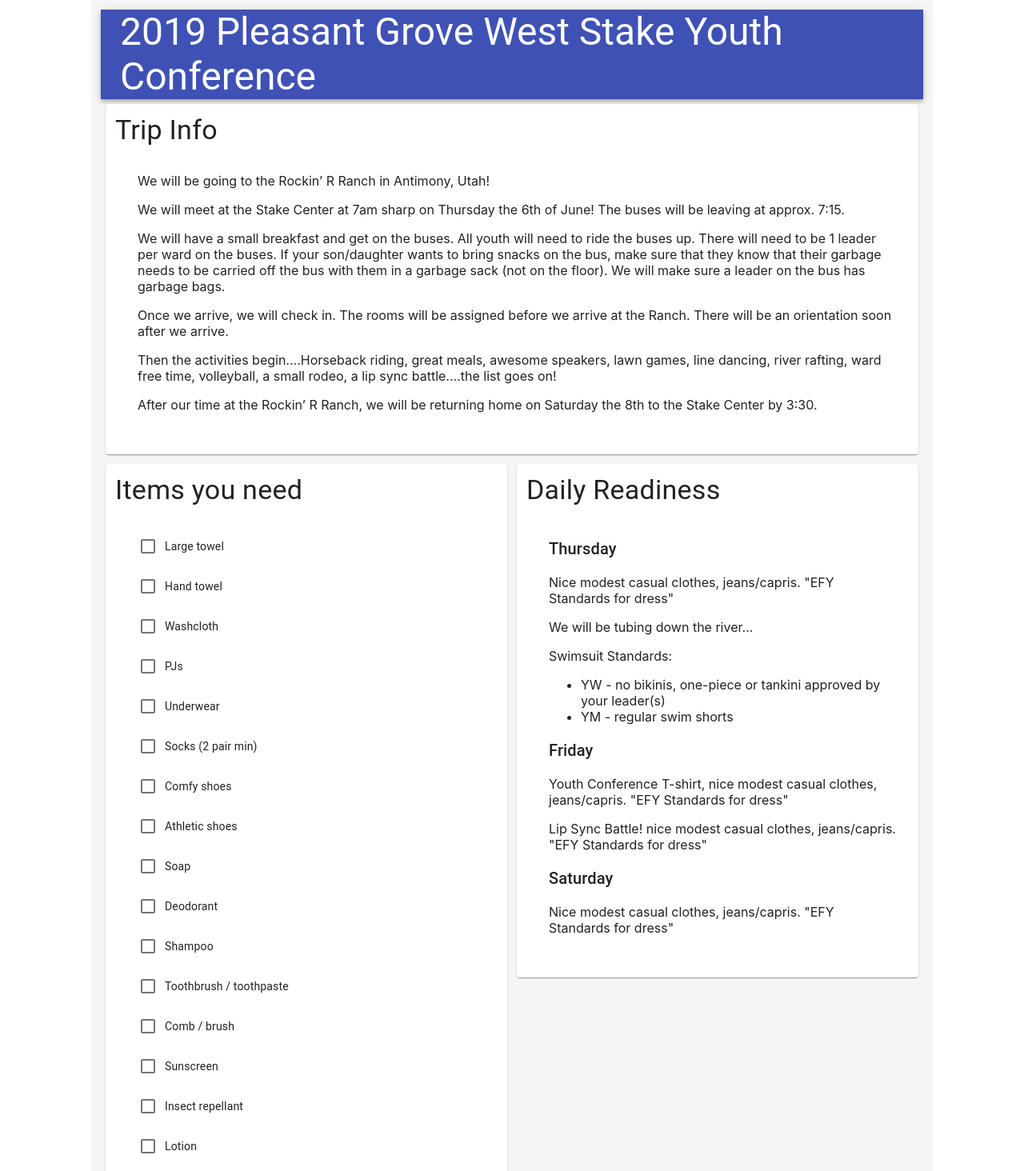
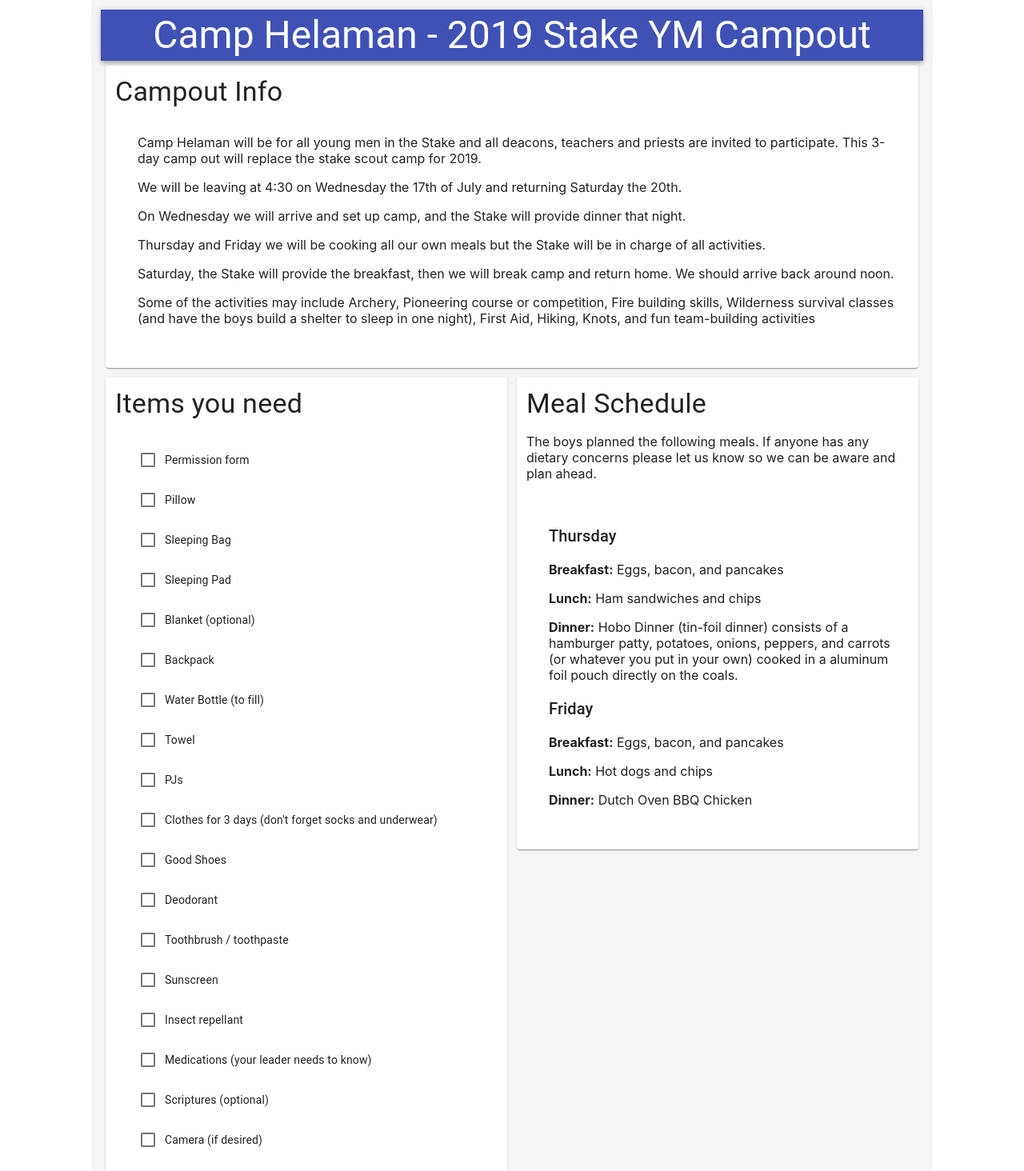
Before and after one commit to smcgee31/YouthConference_2019, a React (Create React App) app: page / in a window 1280 px wide. Shown: the top 1464 px of the page at 80% size. Built offline with nearby package versions, Linux system fonts and the light colour scheme.

Commit message:
feature: update site for Camp Helaman

```diff
--- a/src/Components/Intro.jsx
+++ b/src/Components/Intro.jsx
@@ -4,14 +4,14 @@ import { Card, CardContent, Typography } from '@material-ui/core'
 export default () => {
   return (
     <Card style={ { padding: 12, margin: 6 } }>
-      <Typography variant="h4">Trip Info</Typography>
+      <Typography variant="h4">Campout Info</Typography>
       <CardContent style={ { marginLeft: 12 } }>
-        <p>We will be going to the Rockin’ R Ranch in Antimony, Utah!</p>
-        <p>We will meet at the Stake Center at 7am sharp on Thursday the 6th of June! The buses will be leaving at approx. 7:15.</p>
-        <p>We will have a small breakfast and get on the buses. All youth will need to ride the buses up. There will need to be 1 leader per ward on the buses. If your son/daughter wants to bring snacks on the bus, make sure that they know that their garbage needs to be carried off the bus with them in a garbage sack (not on the floor). We will make sure a leader on the bus has garbage bags.</p>
-        <p>Once we arrive, we will check in. The rooms will be assigned before we arrive at the Ranch. There will be an orientation soon after we arrive.</p>
-        <p>Then the activities begin....Horseback riding, great meals, awesome speakers, lawn games, line dancing, river rafting, ward free time, volleyball, a small rodeo, a lip sync battle....the list goes on!</p>
-        <p>After our time at the Rockin’ R Ranch, we will be returning home on Saturday the 8th to the Stake Center by 3:30.</p>
+        <p>Camp Helaman will be for all young men in the Stake and all deacons, teachers and priests are invited to participate.  This 3-day camp out will replace the stake scout camp for 2019.</p>
+        <p>We will be leaving at 4:30 on Wednesday the 17th of July and returning Saturday the 20th.</p>
+        <p>On Wednesday we will arrive and set up camp, and the Stake will provide dinner that night.</p>
+        <p>Thursday and Friday we will be cooking all our own meals but the Stake will be in charge of all activities.</p>
+        <p>Saturday, the Stake will provide the breakfast, then we will break camp and return home. We should arrive back around noon.</p>
+        <p>Some of the activities may include Archery, Pioneering course or competition, Fire building skills, Wilderness survival classes (and have the boys build a shelter to sleep in one night), First Aid, Hiking, Knots, and fun team-building activities</p>
       </CardContent>
     </Card>
   )
--- a/src/Components/Schedule.jsx
+++ b/src/Components/Schedule.jsx
@@ -5,22 +5,21 @@ export default () => {
   return (
     <Grid item xs={ 12 } sm={ 6 } style={ { padding: 6 } }>
       <Card style={ { padding: 12 } }>
-        <Typography variant="h4">Daily Readiness</Typography>
+        <Typography variant="h4">Meal Schedule</Typography>
+        <p>The boys planned the following meals. If anyone has any dietary concerns please let us know so we can be aware and plan ahead.</p>
         <CardContent style={ { marginLeft: 12 } }>
           <br />
+
           <Typography variant="h6">Thursday</Typography>
-          <p>Nice modest casual clothes, jeans/capris. "EFY Standards for dress"</p>
-          <p>We will be tubing down the river...</p>
-          <p>Swimsuit Standards:</p>
-          <ul>
-            <li>YW - no bikinis, one-piece or tankini approved by your leader(s)</li>
-            <li>YM - regular swim shorts</li>
-          </ul>
+          <p><strong>Breakfast:</strong> Eggs, bacon, and pancakes</p>
+          <p><strong>Lunch:</strong> Ham sandwiches and chips</p>
+          <p><strong>Dinner:</strong> Hobo Dinner (tin-foil dinner) consists of a hamburger patty, potatoes, onions, peppers, and carrots (or whatever you put in your own) cooked in a aluminum foil pouch directly on the coals.</p>
+
           <Typography variant="h6">Friday</Typography>
-          <p>Youth Conference T-shirt, nice modest casual clothes, jeans/capris. "EFY Standards for dress"</p>
-          <p>Lip Sync Battle! nice modest casual clothes, jeans/capris. "EFY Standards for dress"</p>
-          <Typography variant="h6">Saturday</Typography>
-          <p>Nice modest casual clothes, jeans/capris. "EFY Standards for dress"</p>
+          <p><strong>Breakfast:</strong> Eggs, bacon, and pancakes</p>
+          <p><strong>Lunch:</strong> Hot dogs and chips</p>
+          <p><strong>Dinner:</strong> Dutch Oven BBQ Chicken</p>
+
         </CardContent>
       </Card>
     </Grid>
--- a/src/Layout/Footer.jsx
+++ b/src/Layout/Footer.jsx
@@ -5,7 +5,7 @@ export default () => {
   return (
     <Card style={ { padding: 12, margin: 6 } }>
       <CardContent style={ { color: 'red', textAlign: 'center', fontSize: 24 } }>
-        Please leave your electronics at home... Any problems please see your YM/YW President
+        Please leave your electronics at home... Any problems please talk to your leaders.
       </CardContent>
     </Card>
   )
--- a/src/Layout/Header.jsx
+++ b/src/Layout/Header.jsx
@@ -6,7 +6,7 @@ export default () => {
     <AppBar position="static">
       <Toolbar style={ { justifyContent: "center" } }>
         <Typography variant="h3" color="inherit" >
-          2019 Pleasant Grove West Stake Youth Conference
+          Camp Helaman - 2019 Stake YM Campout
         </Typography>
       </Toolbar>
     </AppBar>
--- a/src/itemsList.js
+++ b/src/itemsList.js
@@ -1,25 +1,21 @@
 export default {
-  'Large towel': false,
-  'Hand towel': false,
-  Washcloth: false,
+  'Permission form': false,
+  Pillow: false,
+  'Sleeping Bag': false,
+  'Sleeping Pad': false,
+  'Blanket (optional)': false,
+  Backpack: false,
+  'Water Bottle (to fill)': false,
+  Towel: false,
   PJs: false,
-  Underwear: false,
-  'Socks (2 pair min)': false,
-  'Comfy shoes': false,
-  'Athletic shoes': false,
-  Soap: false,
+  "Clothes for 3 days (don't forget socks and underwear)": false,
+  'Good Shoes': false,
   Deodorant: false,
-  Shampoo: false,
   'Toothbrush / toothpaste': false,
-  'Comb / brush': false,
   Sunscreen: false,
   'Insect repellant': false,
-  Lotion: false,
   'Medications (your leader needs to know)': false,
-  Scriptures: false,
-  Journal: false,
-  Pen: false,
-  'Water Bottle (to fill)': false,
+  'Scriptures (optional)': false,
   'Camera (if desired)': false,
   'Clothes (EFY standards)': false,
 };
```
